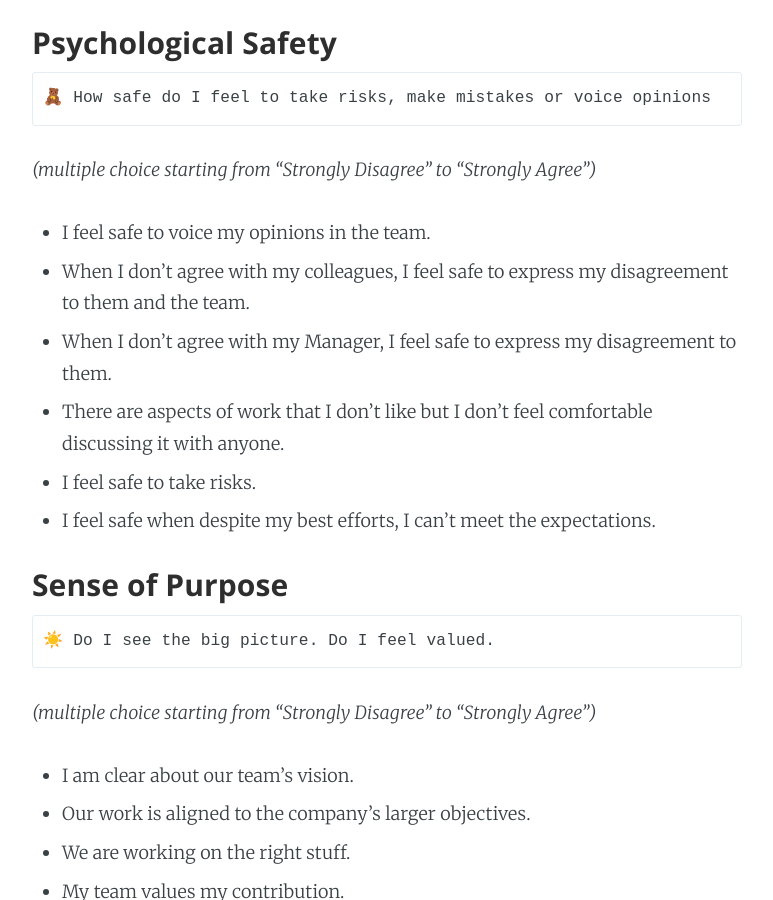
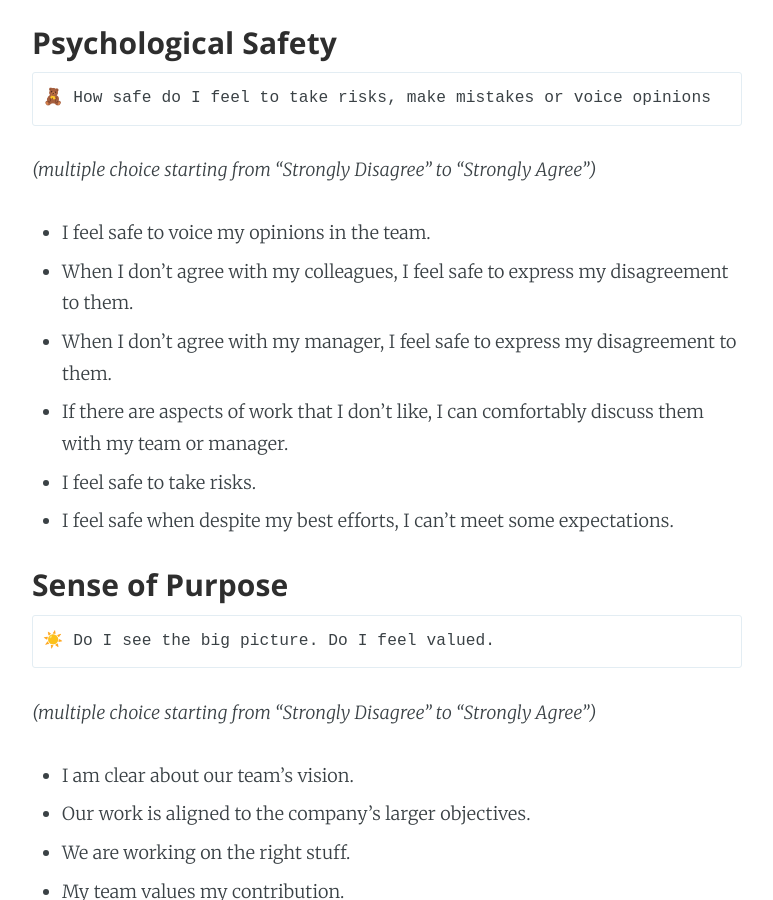
Before and after one commit to rahulj51/miles2code.github.io, a Jekyll site: the page built from _posts/2020-12-05-manager-feedback.markdown, in a window 1280 px wide and 900 px high, scrolled down 1336 px. Shown: the whole window, without its empty margins (253-1026 px from the left). Built offline with Jekyll 4.4.1, drawn with Linux system fonts in a browser that asks for light colours.

Commit message:
Minor edit

```diff
--- a/_posts/2020-12-05-manager-feedback.markdown
+++ b/_posts/2020-12-05-manager-feedback.markdown
@@ -28,11 +28,11 @@ Here's the list. Feel free to use it in your own teams and let me know how it go
 *(multiple choice starting from "Strongly Disagree" to "Strongly Agree")*
 
 - I feel safe to voice my opinions in the team.
-- When I don't agree with my colleagues, I feel safe to express my disagreement to them and the team.
-- When I don't agree with my Manager, I feel safe to express my disagreement to them.
-- There are aspects of work that I don't like but I don't feel comfortable discussing it with anyone.
+- When I don't agree with my colleagues, I feel safe to express my disagreement to them.
+- When I don't agree with my manager, I feel safe to express my disagreement to them.
+- If there are aspects of work that I don't like, I can comfortably discuss them with my team or manager.
 - I feel safe to take risks.
-- I feel safe when despite my best efforts, I can't meet the expectations.
+- I feel safe when despite my best efforts, I can't meet some expectations.
 
 ### Sense of Purpose
 
```
